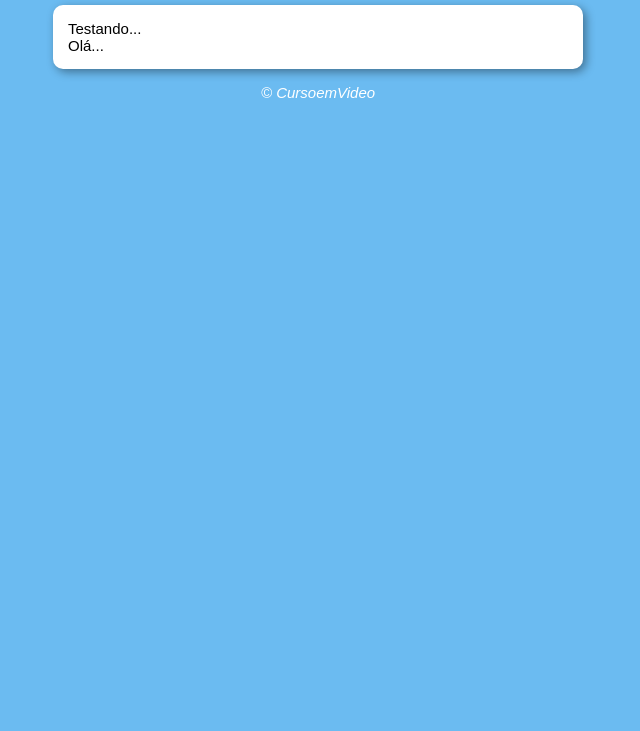
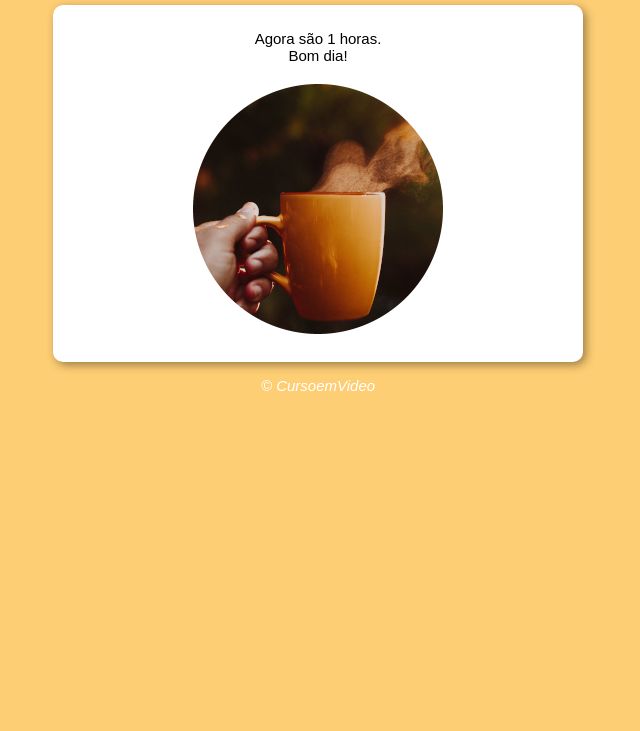
Before and after one commit to ThyagoHolanda/javascript, a plain HTML site: page aula12ex/Ex014/modelo.html in a window 1280 px wide. Shown: the part 69-800 px from the top of the page, without its empty margins (322-962 px from the left). Drawn offline with Linux system fonts and the light colour scheme.

Commit message:
ex014 - Hora do dia

```diff
--- a/aula12ex/Ex014/modelo.html
+++ b/aula12ex/Ex014/modelo.html
@@ -7,16 +7,16 @@
     <title>Modelo de Exercicio</title>
     <link rel="stylesheet" href="style.css">
 </head>
-<body>
+<body onload="carregar()">
     <header>
-        <h1>Título</h1>
+        <h1>Hora do dia</h1>
     </header>
     <section>
-        <div>
-            Testando...
+        <div id="msg">
+            Aqui vai aparecer a mensagem...
         </div>
-        <div>
-            Olá...
+        <div id="foto">
+            <img id="imagem" src="img/branco.png" alt="Foto do dia">
         </div>
     </section>
     <footer>
--- a/aula12ex/Ex014/script.js
+++ b/aula12ex/Ex014/script.js
@@ -1 +1,19 @@
-alert('Olá!')
+function carregar(){
+    var msg = window.document.getElementById('msg')
+    var img = window.document.getElementById('imagem')
+    var data = new Date()
+    var hora = data.getHours()
+    if (hora >= 0 && hora <12) {
+        msg.innerHTML = `Agora são ${hora} horas.<br>Bom dia!`
+        img.src = 'img/manha.png'
+        document.body.style.background = '#FECE74'
+    } else if (hora >= 12 && hora < 18){
+        msg.innerHTML = `Agora são ${hora} horas.<br>Boa Tarde!`
+        img.src = 'img/tarde.png'
+        document.body.style.background = '#F28705'
+    } else {
+        msg.innerHTML = `Agora são ${hora} horas.<br>Boa noite!`
+        img.src = 'img/noite.png'
+        document.body.style.background = '#252526'
+    }
+}
--- a/aula12ex/Ex014/style.css
+++ b/aula12ex/Ex014/style.css
@@ -19,6 +19,11 @@
     box-shadow: 3px 3px 10px rgba(0, 0, 0, 0.397);
 }
 
+div {
+    text-align: center;
+    padding: 10px;
+}
+
 footer {
     color: white;
     text-align: center;
```
Also changed, not shown: aula12ex/Ex014/img/branco.png (added), aula12ex/Ex014/img/manha.png (added), aula12ex/Ex014/img/noite.png (added), aula12ex/Ex014/img/tarde.png (added).
